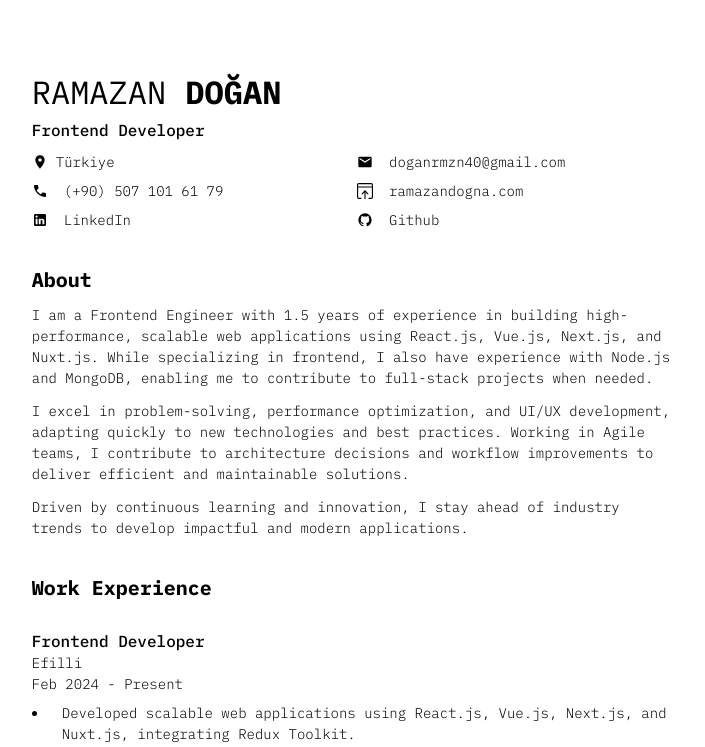
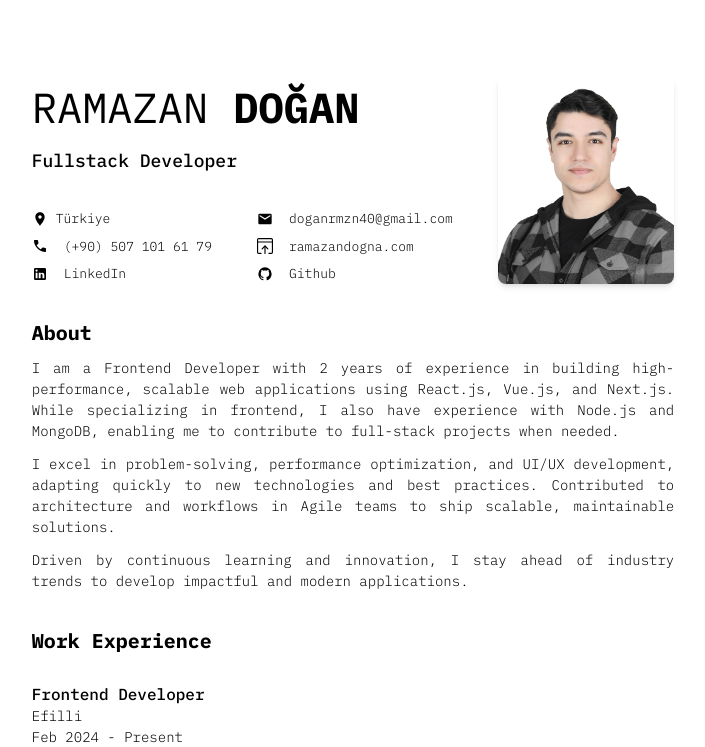
Before and after one commit to ramazandogna/resume-ramazan-dogna, a React (Vite) app: page / in a window 1280 px wide. Shown: the top 747 px of the page, without its empty margins (287-992 px from the left). Built offline with nearby package versions, Linux system fonts and the light colour scheme.

Commit message:
general alignment had changed

```diff
--- a/src/sections/about/index.tsx
+++ b/src/sections/about/index.tsx
@@ -5,19 +5,18 @@ export default function About() {
     <div className="flex flex-col">
       <SectionTitle title="About" />
       <span className="flex flex-col gap-12px hover-container">
-        <p className="hover-wrapper">
-          I am a Frontend Engineer with 1.5 years of experience in building high-performance,
-          scalable web applications using React.js, Vue.js, Next.js, and Nuxt.js. While specializing
+        <p className="hover-wrapper text-justify">
+          I am a Frontend Developer with 2 years of experience in building high-performance,
+          scalable web applications using React.js, Vue.js, and Next.js. While specializing
           in frontend, I also have experience with Node.js and MongoDB, enabling me to contribute to
           full-stack projects when needed.
         </p>
-        <p className="hover-wrapper">
+        <p className="hover-wrapper text-justify">
           I excel in problem-solving, performance optimization, and UI/UX development, adapting
-          quickly to new technologies and best practices. Working in Agile teams, I contribute to
-          architecture decisions and workflow improvements to deliver efficient and maintainable
-          solutions.
+          quickly to new technologies and best practices. Contributed to architecture and workflows
+          in Agile teams to ship scalable, maintainable solutions.
         </p>
-        <p className="hover-wrapper">
+        <p className="hover-wrapper text-justify">
           Driven by continuous learning and innovation, I stay ahead of industry trends to develop
           impactful and modern applications.
         </p>
--- a/src/sections/education/index.tsx
+++ b/src/sections/education/index.tsx
@@ -7,7 +7,7 @@ export default function Education() {
       <SectionTitle title={educationData.title} />
       <ul className="list-disc pl-4 flex flex-col gap-2 hover-container">
         {educationData.items.map((item, index) => (
-          <li key={index} className="hover-wrapper">
+          <li key={index} className="hover-wrapper text-justify">
             {item}
           </li>
         ))}
--- a/src/sections/header/index.tsx
+++ b/src/sections/header/index.tsx
@@ -1,14 +1,24 @@
 import { icons } from '../../assets/Icons/icons';
+import profileImage from '../../assets/images/ramazan-vesika-son.jpg';
 
 export default function Header() {
   return (
     <section className="flex flex-col gap-10px">
-      <h2 className="text-2xl font-400 uppercase text-32px hover-container">
+      {/* Header Layout: Name/Contact on Left, Image on Right */}
+      <div className="flex flex-col md:flex-row gap-6">
+        {/* Left Column: Name + Contact Info */}
+        <div className="flex flex-col justify-between flex-1">
+          {/* Name and Title - Top Left */}
+          <div className="mb-6 md:mb-4">
+            <h2 className="text-42px font-400 uppercase text-32px hover-container">
               <span className="hover-wrapper">Ramazan</span>{' '}
               <span className="font-bold hover-wrapper">Doğan</span>
             </h2>
-      <h3>Frontend Developer</h3>
-      <div className="w-full grid sm:grid-cols-2 grid-cols-1 gap-2">
+            <h3 className="text-lg mt-2">Fullstack Developer</h3>
+          </div>
+
+          {/* Contact Information - Bottom Left */}
+          <div className="grid text-13px grid-cols-1 sm:grid-cols-2 gap-2">
             <div className='flex items-center'>
               <img
               src={icons.location}
@@ -16,7 +26,7 @@ export default function Header() {
               className=" mr-2"
               />
               Türkiye</div>
-        <div className="flex">
+            <div className="flex ">
               <a href="mailto:doganrmzn40@gmail.com" className="link-effect flex! items-center gap-2">
                 <img src={icons.mail} alt="mail Icon" className="mr-2" />
                 doganrmzn40@gmail.com
@@ -66,6 +76,17 @@ export default function Header() {
               </a>
             </div>
           </div>
+        </div>
+
+        {/* Right Column: Profile Image */}
+        <div className="flex justify-center md:justify-end">
+          <img
+            src={profileImage}
+            alt="Ramazan Doğan"
+            className="w-40 h-48 md:w-44 md:h-52 object-cover rounded-lg shadow-md"
+          />
+        </div>
+      </div>
     </section>
   );
 }
--- a/src/sections/projects/index.tsx
+++ b/src/sections/projects/index.tsx
@@ -8,7 +8,7 @@ export default function Projects() {
       <SectionTitle title="Projects" />
       <div className="hover-container grid md:grid-cols-2 grid-cols-1 gap-4">
         {projectsData.map((_, index) => (
-          <div key={index} className="hover-wrapper">
+          <div key={index} className="hover-wrapper text-justify">
             <Project projectIndex={index} />
           </div>
         ))}
--- a/src/sections/workExperiences/index.tsx
+++ b/src/sections/workExperiences/index.tsx
@@ -6,7 +6,7 @@ export default function WorkExperiences() {
   return (
     <section className="flex flex-col gap-4">
       <SectionTitle title="Work Experience" />
-      <div className="hover-container flex flex-col gap-8">
+      <div className="hover-container flex flex-col gap-8 text-justify">
         {experienceData.map((experience, index) => (
           <div key={index} className="hover-wrapper">
             <Experience experience={experience} />
--- a/src/styles/global.css
+++ b/src/styles/global.css
@@ -16,6 +16,7 @@ h3 {
 .hover-container:hover .hover-wrapper:not(:hover) {
   filter: blur(5px);
   opacity: 0.5;
+  border-radius: 8px;
 }
 
 .hover-wrapper:hover {
```
Also changed, not shown: 1 other file (tests, documents, lock files or other folders). Lines whose indentation alone changed are shown as unchanged.
